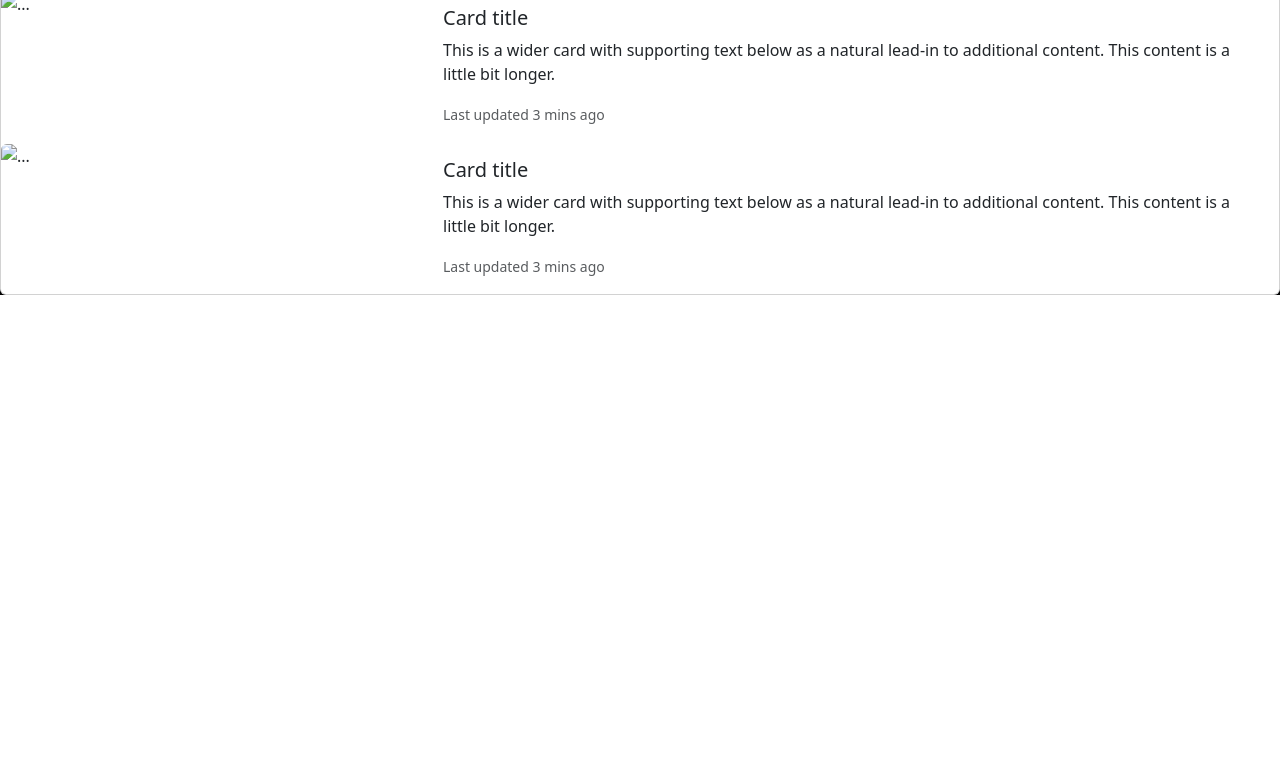
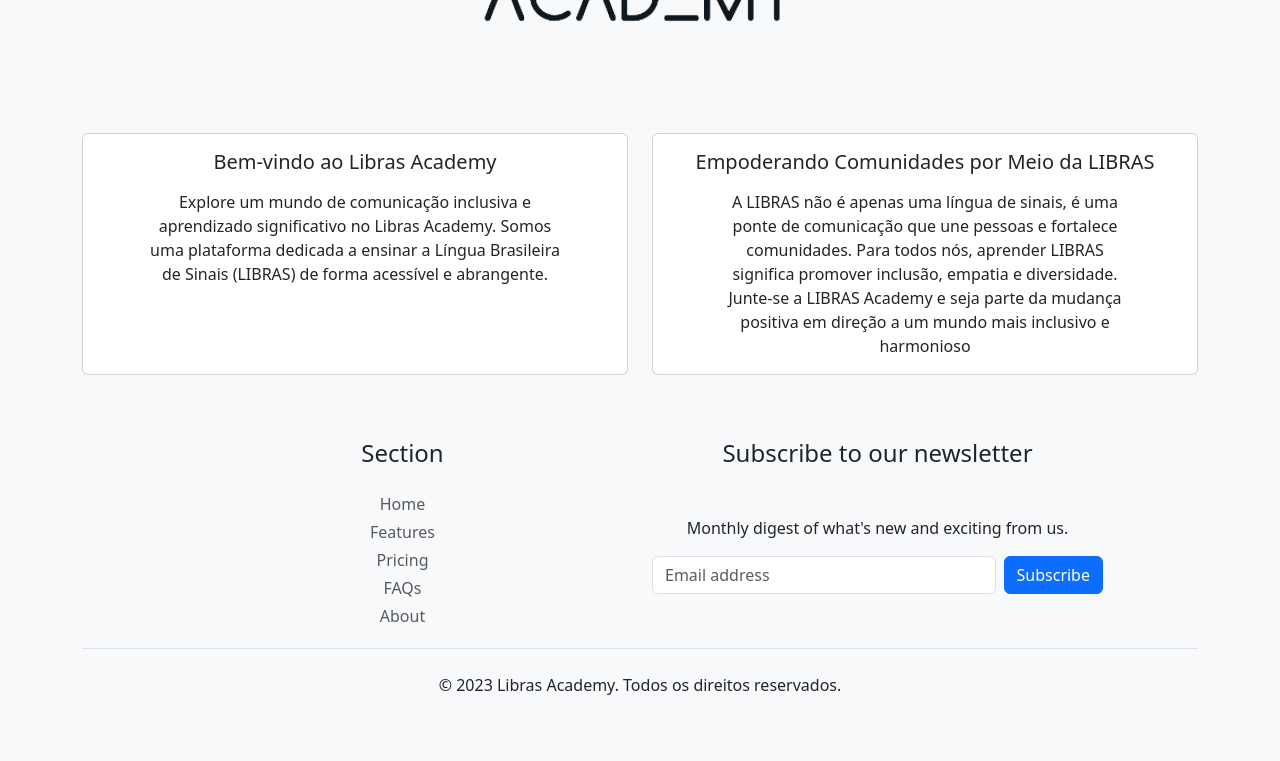
Before and after one commit to Squad19Rpro/libras-academy, a website: page index.html in a window 1280 px wide. Shown: the part 449-1210 px from the top of the page. Before the commit the page ends 800 px from the top, so only its background shows below. Drawn offline with nearby package versions, Linux system fonts and the light colour scheme.

Commit message:
Reformular Layout v2.0.0

```diff
--- a/index.html
+++ b/index.html
@@ -10,7 +10,7 @@
   </head>
 
   <body>
-    <div class="container-fluid px-0 bg-black">
+    <div class="container-fluid px-0 bg-light">
         <header class="header">
             <div class="container-fluid px-0 mx-0 bg-primary">
               <!-- Navbar -->
@@ -45,51 +45,83 @@
             </div>
             <div class="hero container-fluid mx-0 px-0">
               <!-- Hero -->
-              <figure class="">
-                <img src="./images/img3_resized.png" class="mw-100" alt="...">
-              </figure>
+              <div class="container-fluid w-100">
+                <figure class="container d-flex justify-content-center">
+                  <img class="" src="./images/Design_sem_nome-removebg-preview.png" alt="" srcset="">
+                </figure>
+              </div>
               <!-- End hero -->
             </div>
           </header>
           <main class="main">
               <!-- Libras Acacademy - Explication -->
-              <section class="librasAcademy">
-                <h1 class="h1 text-white text-center">Libras Academy</h1>
+                <div class="container mb-3">
+                  <div class="row ">
+                    <div class="col-md-6 mb-3 mb-md-0 ">
+                      <div class="card h-100">
+                        <div class="card-body">
+                          <h5 class="card-title text-center mb-3">Bem-vindo ao Libras Academy</h5>
+                          <p class="card-text px-5 text-center">Explore um mundo de comunicação inclusiva e aprendizado significativo no Libras Academy. Somos uma plataforma dedicada a ensinar a Língua Brasileira de Sinais (LIBRAS) de forma acessível e abrangente.
 
-                <div class="card mb-3" >
-                  <div class="row g-0">
-                    <div class="col-md-4">
-                      <img src="..." class="img-fluid rounded-start" alt="...">
-                    </div>
-                    <div class="col-md-8">
-                      <div class="card-body">
-                        <h5 class="card-title">Card title</h5>
-                        <p class="card-text">This is a wider card with supporting text below as a natural lead-in to additional content. This content is a little bit longer.</p>
-                        <p class="card-text"><small class="text-body-secondary">Last updated 3 mins ago</small></p>
+                          </p>
+                        </div>
                       </div>
                     </div>
 
-                    <div class="col-md-4">
-                      <img src="..." class="img-fluid rounded-start" alt="...">
-                    </div>
-                    <div class="col-md-8">
-                      <div class="card-body">
-                        <h5 class="card-title">Card title</h5>
-                        <p class="card-text">This is a wider card with supporting text below as a natural lead-in to additional content. This content is a little bit longer.</p>
-                        <p class="card-text"><small class="text-body-secondary">Last updated 3 mins ago</small></p>
+                    <div class="col-md-6 mb-3 mb-md-0">
+                      <div class="card h-100">
+                        <div class="card-body">
+                          <h5 class="card-title text-center mb-3 ">Empoderando Comunidades por Meio da LIBRAS</h5>
+                          <p class="card-text px-5 text-center ">
+                            A LIBRAS não é apenas uma língua de sinais, é uma ponte de comunicação que une pessoas e fortalece comunidades.
+                            Para todos nós, aprender LIBRAS significa promover inclusão, empatia e diversidade.
+                            Junte-se a LIBRAS Academy e seja parte da mudança positiva em direção a um mundo mais inclusivo e harmonioso
+                          </p>
+                        </div>
                       </div>
                     </div>
+
+
                   </div>
                 </div>
-
-
-                </div>
-              </section>
               <!-- End Libras Acacademy - Explication -->
           </main>
 
           <footer>
               <!-- footer -->
+              <div class="container">
+                <footer class="py-5">
+                  <div class="row justify-content-center">
+                    <div class="col-sm-12 col-md-5 mb-3 text-center">
+                      <h4 class="text-center">Section</h4>
+                      <ul class="nav flex-column align-content-center mt-4">
+                        <li class="nav-item mb-1"><a href="#" class="nav-link p-0 text-body-secondary">Home</a></li>
+                        <li class="nav-item mb-1"><a href="#" class="nav-link p-0 text-body-secondary">Features</a></li>
+                        <li class="nav-item mb-1"><a href="#" class="nav-link p-0 text-body-secondary">Pricing</a></li>
+                        <li class="nav-item mb-1"><a href="#" class="nav-link p-0 text-body-secondary">FAQs</a></li>
+                        <li class="nav-item mb-1"><a href="#" class="nav-link p-0 text-body-secondary">About</a></li>
+                      </ul>
+                    </div>
+
+
+                    <div class="col-sm-12 col-md-5 mb-3 text-center">
+                      <form>
+                        <h4 class="text-center">Subscribe to our newsletter</h4>
+                        <p class="mt-5">Monthly digest of what's new and exciting from us.</p>
+                        <div class="d-flex flex-column flex-sm-row w-100 gap-2">
+                          <label for="newsletter1" class="visually-hidden">Email address</label>
+                          <input id="newsletter1" type="text" class="form-control" placeholder="Email address">
+                          <button class="btn btn-primary" type="button">Subscribe</button>
+                        </div>
+                      </form>
+                    </div>
+                  </div>
+                  <div class="border-top"></div>
+                  <div class="d-flex justify-content-center mt-4 ">
+                    <p class="text-center">© 2023 Libras Academy. Todos os direitos reservados.</p>
+                  </div>
+                </footer>
+              </div>
               <!-- footer end -->
             </footer>
     </div>
```
